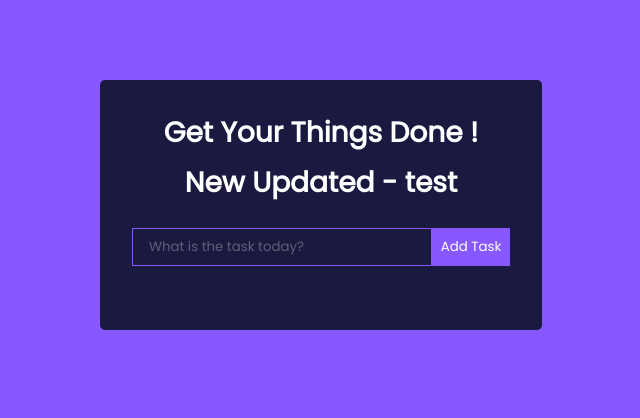
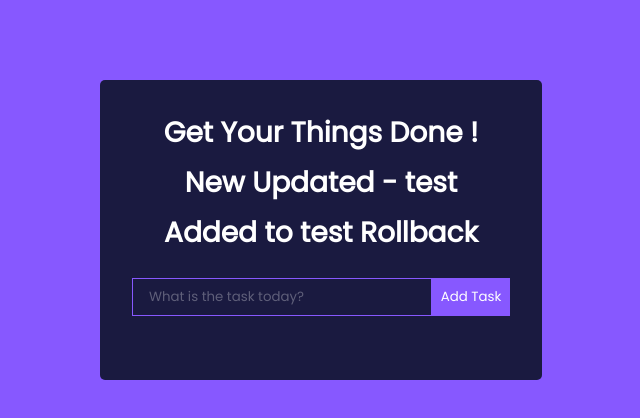
Before and after one commit to jayammtws/React-totdo, a React (Create React App) app: page / in a window 1280 px wide. Shown: the top 418 px of the page, without its empty margins (319-959 px from the left). Built offline with nearby package versions, Linux system fonts and the light colour scheme.

Commit message:
added to test rollback

```diff
--- a/src/components/TodoWrapper.js
+++ b/src/components/TodoWrapper.js
@@ -44,6 +44,7 @@ export const TodoWrapper = () => {
     <div className="TodoWrapper">
       <h1>Get Your Things Done !</h1>
       <h1>New Updated - test</h1>
+    <h1> Added to test Rollback</h1>
       <TodoForm addTodo={addTodo} />
       {/* display todos */}
       {todos.map((todo) =>
```
